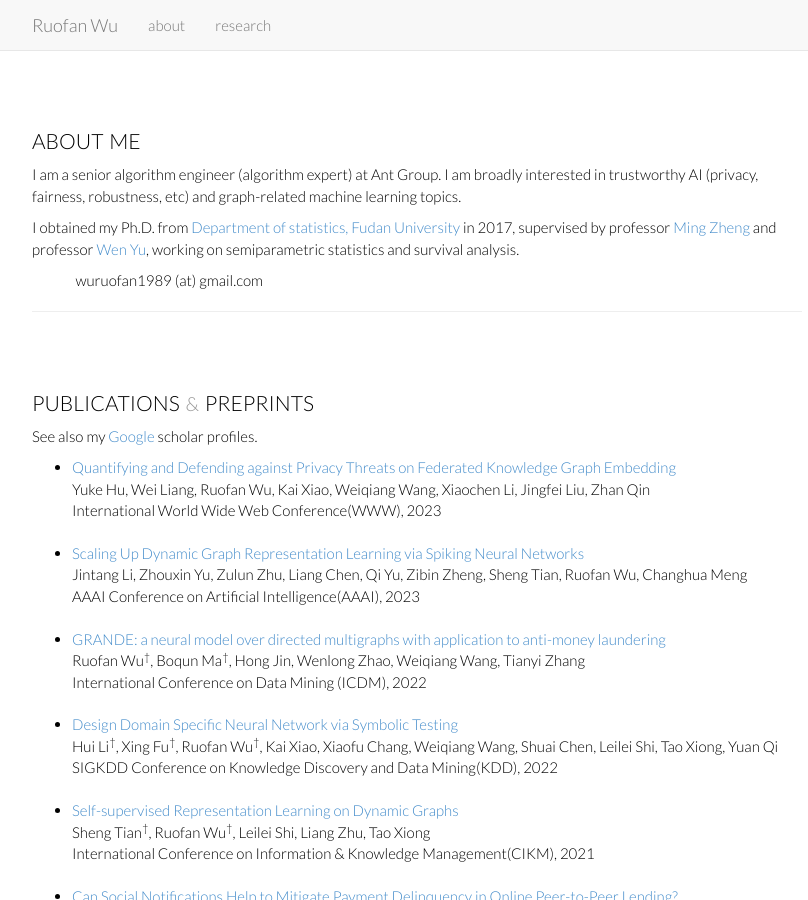
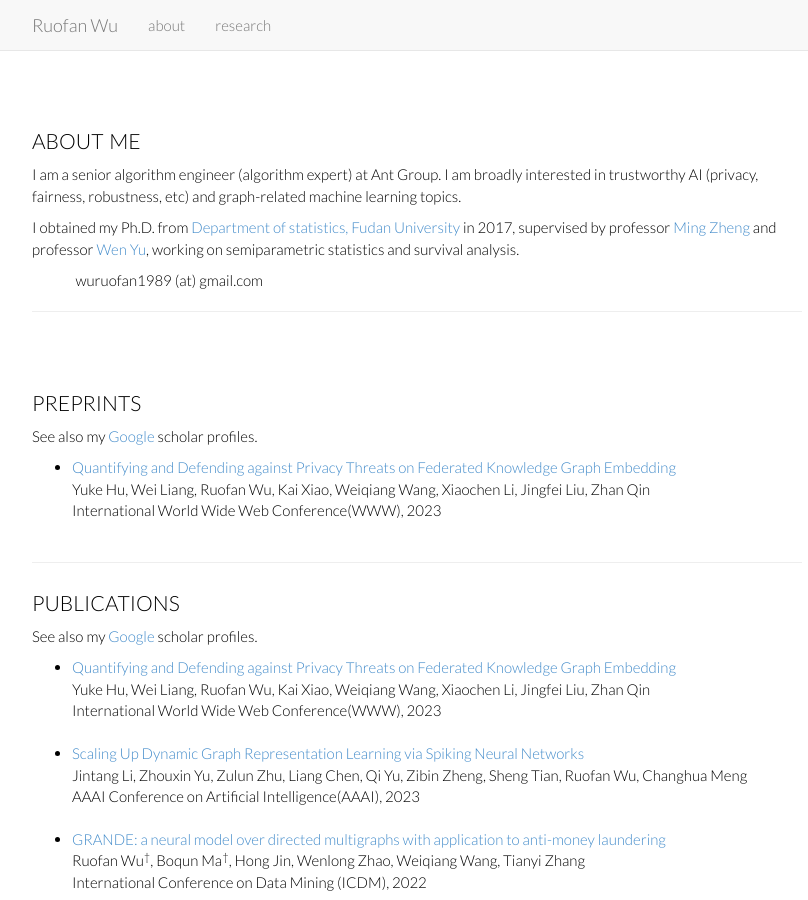
Before and after one commit to Rorschach1989/rorschach1989.github.io, a Jekyll site: the page index.html, which Jekyll copies as it is, in a window 1280 px wide and 900 px high. Shown: the whole window, without its empty margins (223-1031 px from the left). Built offline with Jekyll 4.4.1, drawn with Linux system fonts in a browser that asks for light colours; nearby versions of some CDN libraries; library files that are not in the unit come from our copies.

```diff
--- a/index.html
+++ b/index.html
@@ -104,9 +104,9 @@
 
 
       <!-- </p> -->
-    <div class="page-header">
+	<div class="page-header">
 	<h2 id="research" style="padding-top: 40px; margin-top:
-	-60px;">publications <small>&amp;</small> preprints</h2>
+	-60px;">preprints</h2>
 	<p>
 	  See also
 	  my <a href="https://scholar.google.com/citations?user=lvCtQUMAAAAJ"
@@ -116,7 +116,31 @@
 	  <br>
 	  <ul>
 
-		<li> <a>
+		<li> <a href="https://arxiv.org/abs/2304.02932">
+			Quantifying and Defending against Privacy Threats on Federated Knowledge Graph Embedding </a><br>
+			Yuke Hu, Wei Liang, Ruofan Wu, Kai Xiao, Weiqiang Wang, Xiaochen Li, Jingfei Liu, Zhan Qin
+			<br>
+			International World Wide Web Conference(WWW), 2023
+			<br>
+			<br>
+		</li>
+	</ul>
+	</p>
+    </div>
+
+    <div class="page-header">
+	<h2 id="research" style="padding-top: 40px; margin-top:
+	-60px;">publications</h2>
+	<p>
+	  See also
+	  my <a href="https://scholar.google.com/citations?user=lvCtQUMAAAAJ"
+	  onclick="javascript:
+	  pageTracker._trackPageview(&#39;/out/google_scholar&#39;)">Google</a>
+	  scholar profiles.
+	  <br>
+	  <ul>
+
+		<li> <a href="https://arxiv.org/abs/2304.02932">
 			Quantifying and Defending against Privacy Threats on Federated Knowledge Graph Embedding </a><br>
 			Yuke Hu, Wei Liang, Ruofan Wu, Kai Xiao, Weiqiang Wang, Xiaochen Li, Jingfei Liu, Zhan Qin
 			<br>
```
